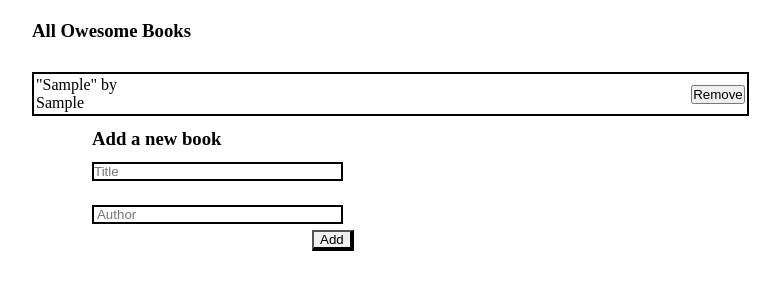
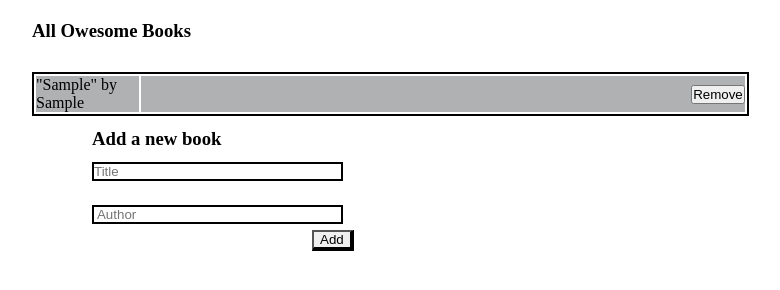
Before and after one commit to haftamudesta/AwesomeBooks, a website: page index.html in a window 1280 px wide. Both pictures are taken after typing "Sample", "Sample" into the empty fields and a click on the button "Add". Shown: the whole page, without its empty margins (352-1132 px from the left). Drawn offline with Linux system fonts and the light colour scheme.

Commit message:
Modify index.html and script.js

```diff
--- a/index.css
+++ b/index.css
@@ -55,3 +55,11 @@ body {
   border-right: 4px solid black;
   border-bottom: 4px solid black;
 }
+
+.collection tr:nth-child(2n + 0) {
+  background: red;
+}
+
+.collection tr:nth-child(2n + 1) {
+  background: #afb1b3;
+}
--- a/script.js
+++ b/script.js
@@ -7,8 +7,6 @@ class Books {
     this.SaveBooks = localStorage.getItem('BookList');
     this.AddBook = document.querySelector('#btn');
     this.ErrorChecker = document.querySelector('.checker');
-    this.DisplayColor = document.querySelector('.Display');
-    (this.color = ['red', 'blue', 'green']), ['orange', 'black', 'purple'];
     this.StoreBooks = [];
     this.DecideOnDisplay();
   }
@@ -32,7 +30,7 @@ class Books {
       this.StoreBooks = this.HoldBooks;
       this.HoldBooks.forEach((Books, index) => {
         this.DisplayBooks.innerHTML += `
-         <tr class="Display" style="background:+ color[i][j] +;">
+         <tr class="Display" >
          <td><span>"</span>${Books.Title}<span>" by </span>${Books.Author}</td>
          <td><button class="remove" id="${index}">Remove</button></td>
          </tr>`;
@@ -58,6 +56,7 @@ class Books {
 
   AddNewBook = () => {
     this.AddBook.addEventListener('click', () => {
+      window.location.reload();
       if (this.SaveBooks != null) {
         [];
       }
```
